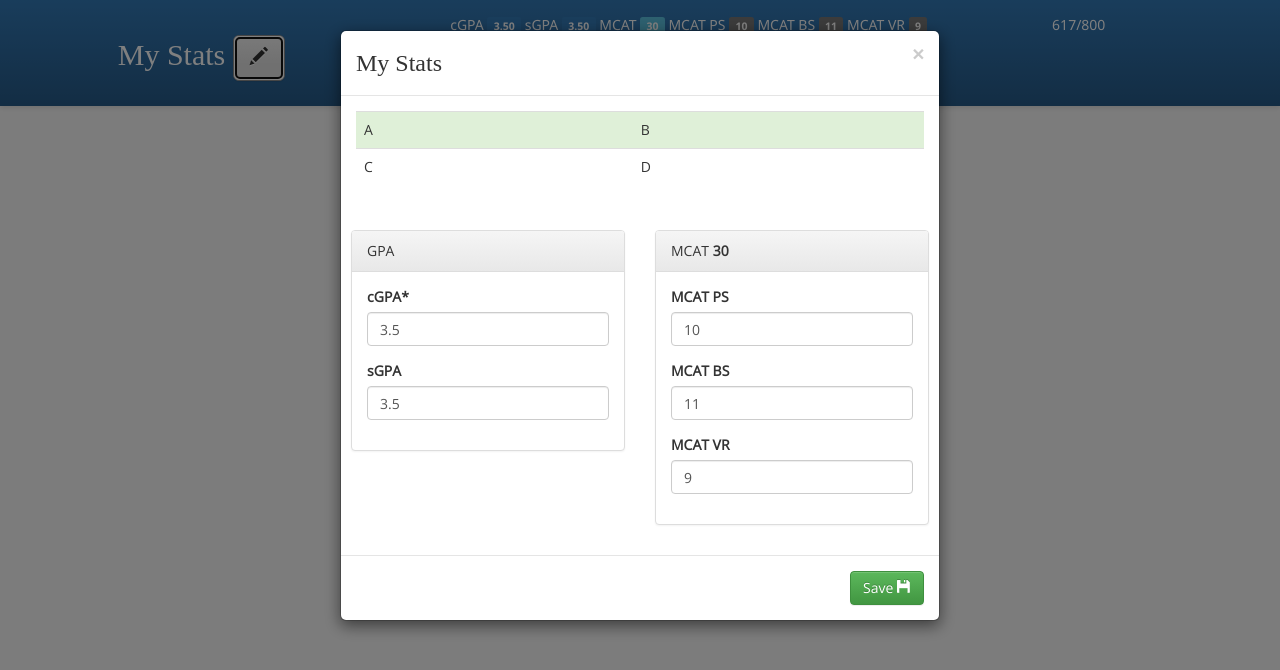
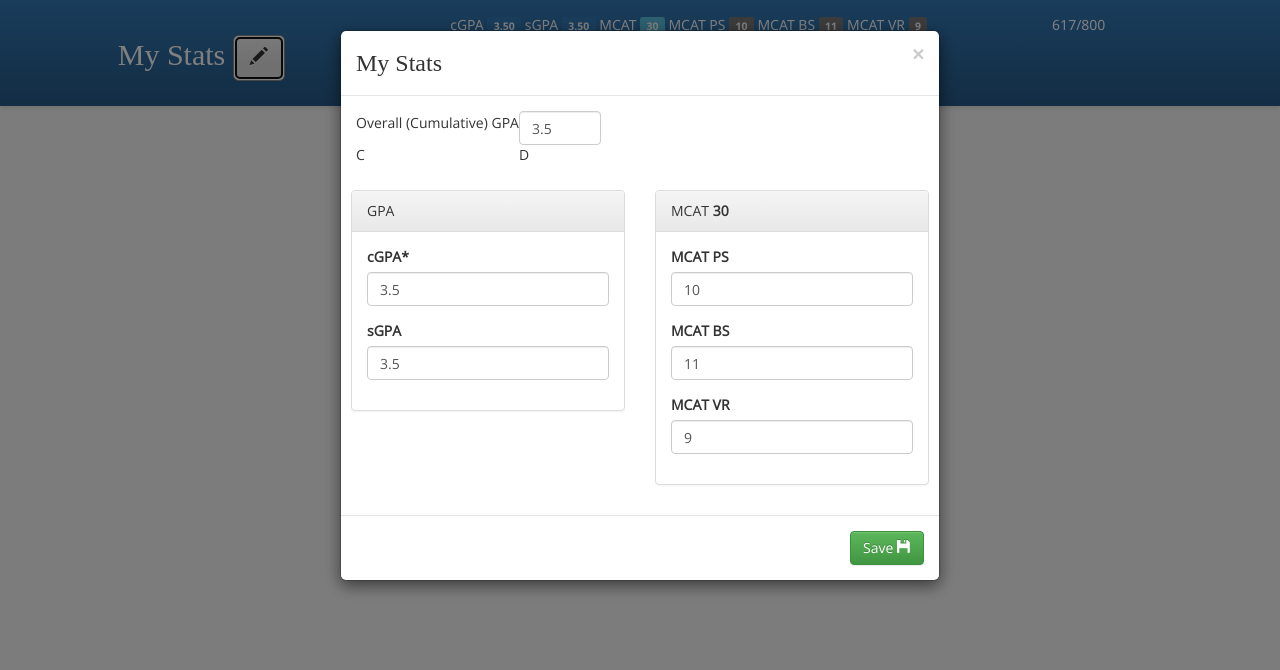
Before and after one commit to paul411/MedSchool, a plain HTML site: page index.html in a window 1280 px wide. Both pictures are taken after a click on the button 258 px from the left and 58 px from the top of the page. Drawn offline with nearby package versions, Linux system fonts and the light colour scheme; some packages are replaced by stand-ins of ours; a script that the page names is missing; a web font is replaced by a local one.

Commit message:
Update index.html

```diff
--- a/index.html
+++ b/index.html
@@ -35,11 +35,18 @@
 								<h3 class="modal-title">My Stats</h3>
 							</div>
 							<div class="modal-body">
-								<table class="table">
+								<table>
 									<tbody>
-										<tr class="success">
-											<td>A</td>
-											<td>B</td>
+										<tr>
+											<td>
+												<p>Overall (Cumulative) GPA</p>
+												<p ng-show="userForm.cgpa.$invalid && !userForm.cgpa.$pristine" class="help-block">cGPA is incomplete.</p>
+												<p ng-show="userForm.cgpa.$error.min" class="has-error help-block ">cGPA must be more than 0</p>
+												<p ng-show="userForm.cgpa.$error.max" class="has-error help-block ">cGPA must be less than 4</p>
+											</td>
+											<td>
+												<input type="number" name="cgpa" class="form-control" ng-model="user.cgpa" required min="0" max="4" step="0.1">
+											</td>
 										</tr>
 										<tr>
 											<td>C</td>
```
